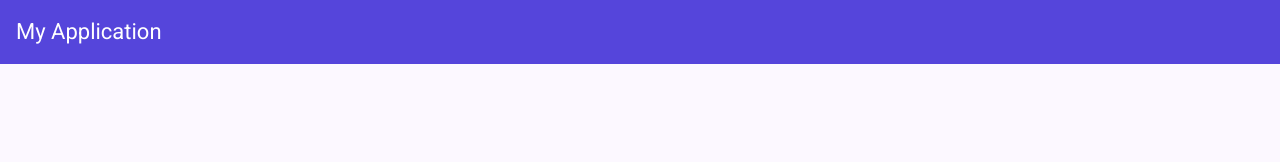
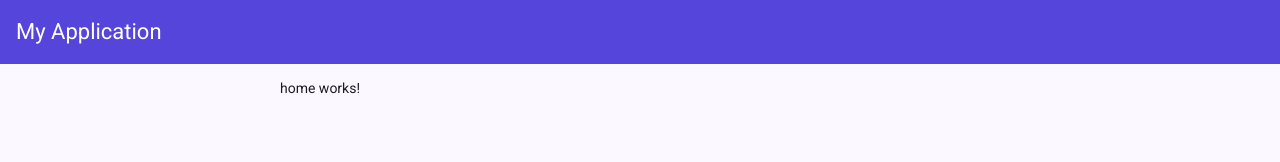
Before and after one commit to eriksongoncalves/curso-angular-gerenciador-financeiro, an Angular app: page / in a window 1280 px wide. Shown: the top 162 px of the page. Built offline with nearby package versions, Linux system fonts and the light colour scheme.

Commit message:
feat: created home component

```diff
--- a/src/app/app.routes.ts
+++ b/src/app/app.routes.ts
@@ -1,3 +1,9 @@
 import { Routes } from '@angular/router';
 
-export const routes: Routes = [];
+export const routes: Routes = [
+  {
+    path: '',
+    loadChildren: () => import('./features/home/routes').then((m) => m.routes),
+    //loadChildren: () => import('./features/home/routes') se o routes estivesse com export default
+  },
+];
--- a/src/app/core/layout/layout.html
+++ b/src/app/core/layout/layout.html
@@ -1,3 +1,7 @@
 <app-header />
 
-<ng-content></ng-content>
+<div class="container">
+  <div class="container-content">
+    <ng-content></ng-content>
+  </div>
+</div>
--- a/src/app/core/layout/layout.scss
+++ b/src/app/core/layout/layout.scss
@@ -0,0 +1,11 @@
+.container {
+  display: flex;
+  justify-content: center;
+  margin-top: 24px 0;
+  padding: 0 24px;
+
+  &-content {
+    width: 100%;
+    max-width: 720px;
+  }
+}
--- /dev/null
+++ b/src/app/features/home/home.html
@@ -0,0 +1 @@
+<p>home works!</p>
--- /dev/null
+++ b/src/app/features/home/routes.ts
@@ -0,0 +1,10 @@
+import { Routes } from '@angular/router';
+
+import { Home } from './home';
+
+export const routes: Routes = [
+  {
+    path: '',
+    component: Home,
+  },
+];
```
Also changed, not shown: src/app/features/home/home.ts (added, +9 -0 lines), src/app/features/home/home.scss (added).
